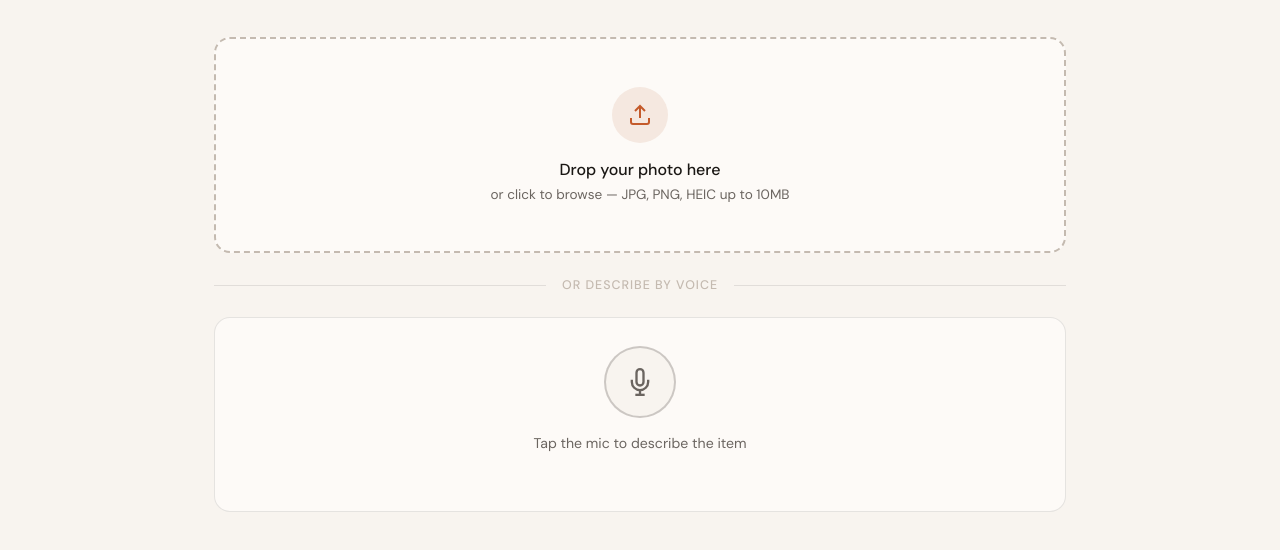
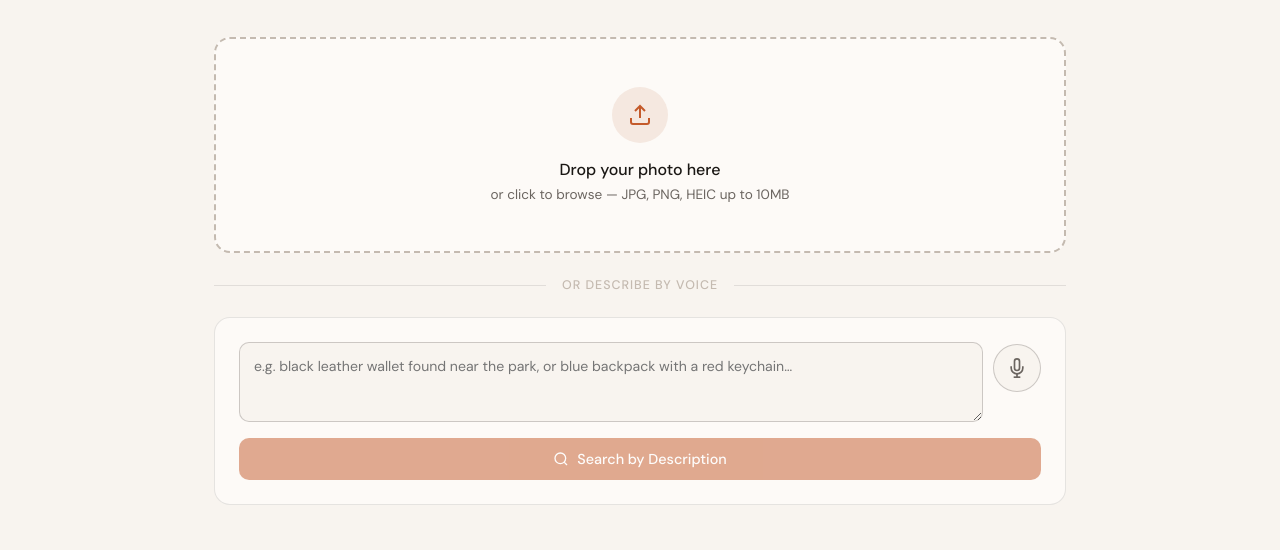
Before and after one commit to abhiks2404/lost-and-find, a plain HTML site: page index.html in a window 1280 px wide. Shown: the part 186-736 px from the top of the page. Drawn offline with Linux system fonts and the light colour scheme.

Commit message:
Update index.html

````diff
--- a/index.html
+++ b/index.html
@@ -964,25 +964,33 @@
       <div style="flex:1;height:1px;background:var(--border);"></div>
     </div>
 
-    <!-- Voice Search -->
-    <div id="voiceBox" style="background:var(--warm-white);border:1px solid var(--border);border-radius:16px;padding:1.75rem;text-align:center;">
-      <button id="voiceBtn" onclick="toggleVoice()" style="width:72px;height:72px;border-radius:50%;border:2px solid var(--border-strong);background:var(--cream);cursor:pointer;display:flex;align-items:center;justify-content:center;margin:0 auto 1rem;transition:all 0.2s;">
-        <svg id="micIcon" width="28" height="28" fill="none" stroke="currentColor" stroke-width="2" viewBox="0 0 24 24" style="color:var(--ink-muted);">
+    <!-- Voice + Text Search -->
+    <div id="voiceBox" style="background:var(--warm-white);border:1px solid var(--border);border-radius:16px;padding:1.5rem;">
+
+      <!-- Text input row -->
+      <div style="display:flex;gap:10px;align-items:flex-start;margin-bottom:1rem;">
+        <textarea id="textInput" placeholder="e.g. black leather wallet found near the park, or blue backpack with a red keychain…" style="flex:1;min-height:80px;padding:12px 14px;border:1px solid var(--border-strong);border-radius:10px;font-family:'DM Sans',sans-serif;font-size:0.88rem;background:var(--cream);color:var(--ink);resize:vertical;outline:none;transition:border-color 0.2s;line-height:1.6;" oninput="onTextInput()" onfocus="this.style.borderColor='var(--rust)'" onblur="this.style.borderColor='var(--border-strong)'"></textarea>
+        <button id="voiceBtn" onclick="toggleVoice()" title="Search by voice" style="width:48px;height:48px;flex-shrink:0;border-radius:50%;border:1.5px solid var(--border-strong);background:var(--cream);cursor:pointer;display:flex;align-items:center;justify-content:center;transition:all 0.2s;margin-top:2px;">
+          <svg id="micIcon" width="20" height="20" fill="none" stroke="currentColor" stroke-width="2" viewBox="0 0 24 24" style="color:var(--ink-muted);">
             <path d="M12 1a3 3 0 00-3 3v8a3 3 0 006 0V4a3 3 0 00-3-3z"/>
             <path d="M19 10v2a7 7 0 01-14 0v-2"/>
             <line x1="12" y1="19" x2="12" y2="23"/>
             <line x1="8" y1="23" x2="16" y2="23"/>
           </svg>
         </button>
-      <p id="voiceStatus" style="font-size:0.88rem;color:var(--ink-muted);margin-bottom:0.5rem;">Tap the mic to describe the item</p>
-      <p id="voiceTranscript" style="font-size:0.95rem;color:var(--ink);font-weight:500;min-height:1.4rem;line-height:1.5;"></p>
-      <button id="voiceSearchBtn" onclick="searchByVoice()" style="display:none;margin-top:1rem;" class="analyze-btn">
+      </div>
+
+      <p id="voiceStatus" style="font-size:0.8rem;color:var(--ink-faint);margin-bottom:0.75rem;display:none;">Listening… speak now</p>
+
+      <div style="display:flex;gap:8px;">
+        <button id="textSearchBtn" onclick="searchByText()" class="analyze-btn" disabled style="flex:1;opacity:0.5;cursor:not-allowed;">
           <svg width="16" height="16" fill="none" stroke="currentColor" stroke-width="2" viewBox="0 0 24 24">
             <circle cx="11" cy="11" r="8"/><line x1="21" y1="21" x2="16.65" y2="16.65"/>
           </svg>
-        Search Database
+          Search by Description
         </button>
-      <button id="voiceClearBtn" onclick="clearVoice()" style="display:none;margin-top:8px;" class="clear-btn">Clear</button>
+        <button id="textClearBtn" onclick="clearText()" class="clear-btn" style="display:none;padding:10px 16px;">Clear</button>
+      </div>
     </div>
 
     <div class="preview-area" id="previewArea">
@@ -1465,14 +1473,40 @@ document.getElementById('addModal').addEventListener('click', function(e) {
   if (e.target === this) closeAddModal();
 });
 
-// ─── Voice Search ─────────────────────────────────────────────────────────────
+// ─── Voice + Text Search ──────────────────────────────────────────────────────
 let recognition = null;
 let isListening = false;
 let voiceText = '';
 
+function onTextInput() {
+  const val = document.getElementById('textInput').value.trim();
+  const btn = document.getElementById('textSearchBtn');
+  const clearBtn = document.getElementById('textClearBtn');
+  if (val.length > 2) {
+    btn.disabled = false;
+    btn.style.opacity = '1';
+    btn.style.cursor = 'pointer';
+    clearBtn.style.display = 'block';
+  } else {
+    btn.disabled = true;
+    btn.style.opacity = '0.5';
+    btn.style.cursor = 'not-allowed';
+    clearBtn.style.display = 'none';
+  }
+}
+
+function clearText() {
+  document.getElementById('textInput').value = '';
+  document.getElementById('voiceStatus').style.display = 'none';
+  onTextInput();
+}
+
 function toggleVoice() {
   if (!('webkitSpeechRecognition' in window) && !('SpeechRecognition' in window)) {
-    document.getElementById('voiceStatus').textContent = 'Voice search not supported in this browser. Try Chrome or Safari.';
+    const s = document.getElementById('voiceStatus');
+    s.style.display = 'block';
+    s.style.color = 'var(--rust)';
+    s.textContent = 'Voice not supported in this browser. Please type instead.';
     return;
   }
   if (isListening) { stopVoice(); return; }
@@ -1486,18 +1520,18 @@ function toggleVoice() {
   const btn = document.getElementById('voiceBtn');
   const icon = document.getElementById('micIcon');
   const status = document.getElementById('voiceStatus');
-  const transcript = document.getElementById('voiceTranscript');
+  const textBox = document.getElementById('textInput');
 
   recognition.onstart = () => {
     isListening = true;
     btn.style.background = '#fee2e2';
     btn.style.borderColor = '#dc2626';
     icon.style.color = '#dc2626';
-    btn.style.transform = 'scale(1.1)';
+    status.style.display = 'block';
+    status.style.color = 'var(--rust)';
     status.textContent = 'Listening… speak now';
-    transcript.textContent = '';
-    document.getElementById('voiceSearchBtn').style.display = 'none';
-    document.getElementById('voiceClearBtn').style.display = 'none';
+    textBox.value = '';
+    onTextInput();
   };
 
   recognition.onresult = (e) => {
@@ -1506,8 +1540,9 @@ function toggleVoice() {
       const t = e.results[i][0].transcript;
       e.results[i].isFinal ? (final += t) : (interim += t);
     }
-    transcript.textContent = final || interim;
+    textBox.value = final || interim;
     if (final) voiceText = final;
+    onTextInput();
   };
 
   recognition.onend = () => {
@@ -1515,19 +1550,18 @@ function toggleVoice() {
     btn.style.background = 'var(--cream)';
     btn.style.borderColor = 'var(--border-strong)';
     icon.style.color = 'var(--ink-muted)';
-    btn.style.transform = 'scale(1)';
-    if (voiceText) {
-      status.textContent = 'Got it! Ready to search.';
-      document.getElementById('voiceSearchBtn').style.display = 'inline-flex';
-      document.getElementById('voiceClearBtn').style.display = 'block';
+    if (textBox.value.trim()) {
+      status.style.color = 'var(--sage)';
+      status.textContent = '✓ Got it — tap Search to find matches';
     } else {
-      status.textContent = 'No speech detected. Try again.';
+      status.textContent = 'No speech detected. Try again or type below.';
+      status.style.color = 'var(--ink-faint)';
     }
   };
 
   recognition.onerror = () => {
     isListening = false;
-    status.textContent = 'Error. Please try again.';
+    status.textContent = 'Mic error. Please try again.';
     btn.style.background = 'var(--cream)';
     btn.style.borderColor = 'var(--border-strong)';
     icon.style.color = 'var(--ink-muted)';
@@ -1540,17 +1574,11 @@ function stopVoice() {
   if (recognition) recognition.stop();
 }
 
-function clearVoice() {
-  voiceText = '';
-  document.getElementById('voiceTranscript').textContent = '';
-  document.getElementById('voiceStatus').textContent = 'Tap the mic to describe the item';
-  document.getElementById('voiceSearchBtn').style.display = 'none';
-  document.getElementById('voiceClearBtn').style.display = 'none';
-}
-
-async function searchByVoice() {
-  if (!voiceText) return;
-  const btn = document.getElementById('voiceSearchBtn');
+async function searchByText() {
+  const query = document.getElementById('textInput').value.trim();
+  if (!query) return;
+
+  const btn = document.getElementById('textSearchBtn');
   btn.disabled = true;
   document.getElementById('loadingOverlay').classList.add('visible');
   document.getElementById('resultsSection').classList.remove('visible');
@@ -1559,9 +1587,9 @@ async function searchByVoice() {
     `ID:${item.id} | ${item.name} | Category: ${item.category} | Location: ${item.location} | Description: ${item.description} | Status: ${item.status}`
   ).join('\n');
 
-  const prompt = `You are an AI assistant for a Lost & Found service. A user has described a lost or found item by voice:
-
-"${voiceText}"
+  const prompt = `You are an AI assistant for a Lost & Found service. A user has described a lost or found item:
+
+"${query}"
 
 Search through the lost items database below and find the best matches.
 
@@ -1570,7 +1598,7 @@ ${dbSummary}
 
 Respond with ONLY this JSON structure (no backticks, no markdown):
 {
-  "itemDescription": "Brief summary of what the user described",
+  "itemDescription": "Brief restatement of what the user described",
   "matches": [
     {
       "id": <database item ID as number>,
@@ -1600,12 +1628,16 @@ Rules:
     const result = JSON.parse(text.replace(/```json|```/g, '').trim());
     showResults(result);
   } catch (err) {
-    showResults({ itemDescription: voiceText, matches: [] });
+    showResults({ itemDescription: query, matches: [] });
   } finally {
     btn.disabled = false;
     document.getElementById('loadingOverlay').classList.remove('visible');
   }
 }
+
+// Keep old searchByVoice as alias
+const searchByVoice = searchByText;
+const clearVoice = clearText;
 
 
 const iconSvg = `<svg xmlns="http://www.w3.org/2000/svg" viewBox="0 0 512 512"><rect width="512" height="512" rx="100" fill="#C45A2A"/><circle cx="220" cy="220" r="110" fill="none" stroke="white" stroke-width="48"/><line x1="300" y1="300" x2="410" y2="410" stroke="white" stroke-width="48" stroke-linecap="round"/></svg>`;
````
Lines whose indentation alone changed are shown as unchanged.
